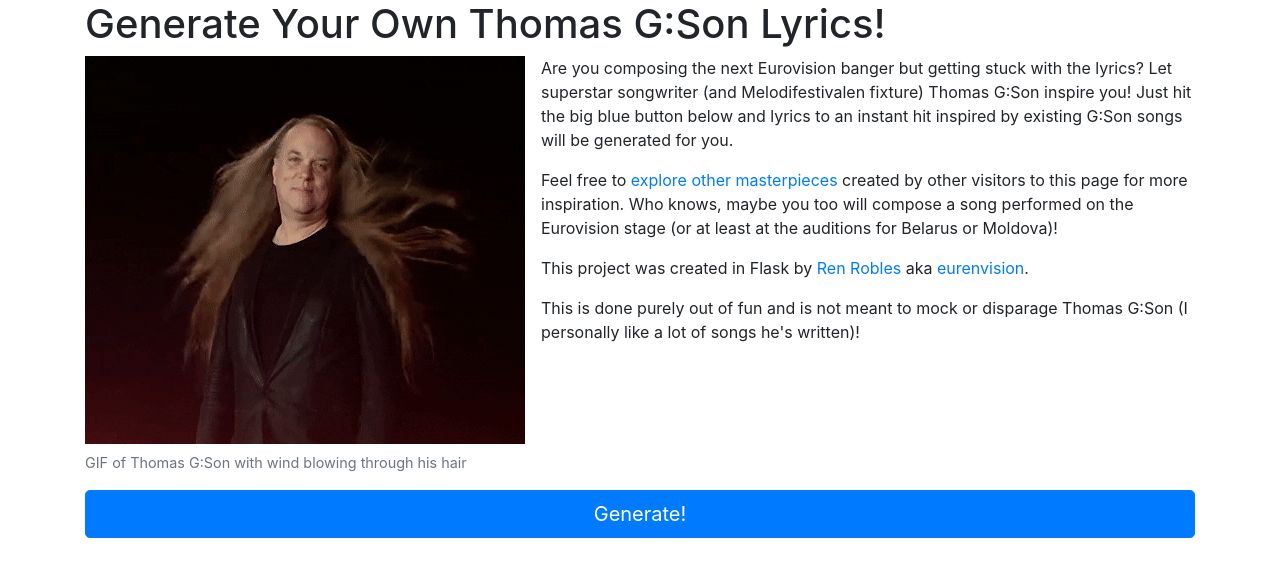
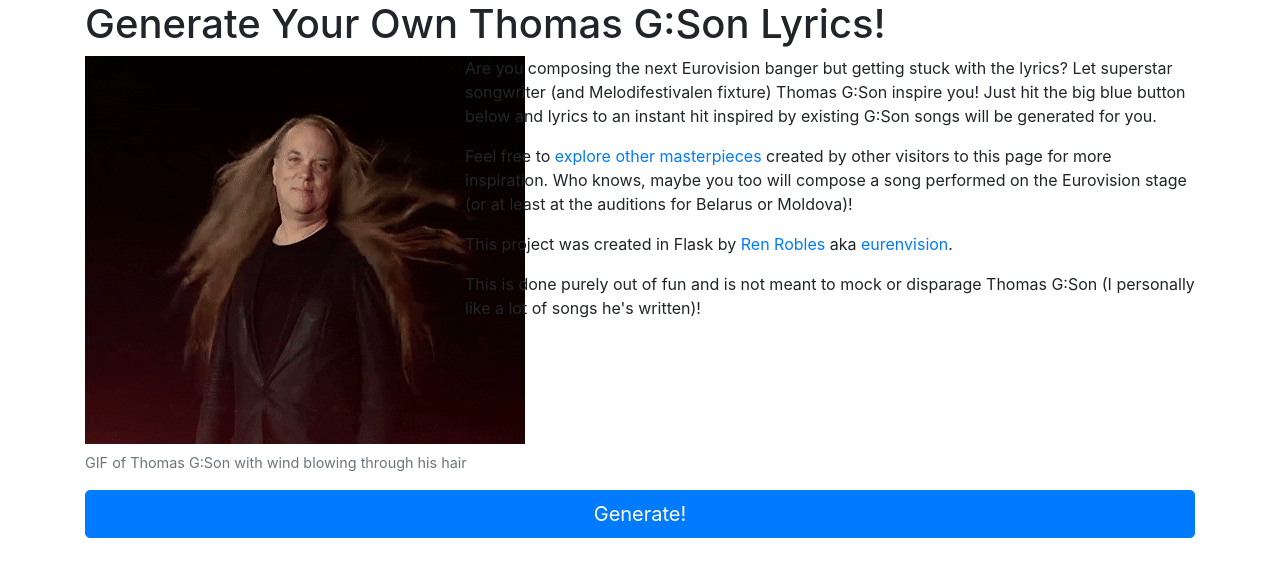
Before and after one commit to ren1982/gson-generator, a Flask app: page / in a window 1280 px wide. Shown: the part 56-633 px from the top of the page. Run offline with Flask 2, Linux system fonts and the light colour scheme; some libraries are stand-ins or nearby versions.

Commit message:
updated layout

```diff
--- a/templates/gson_generator/main.html
+++ b/templates/gson_generator/main.html
@@ -3,14 +3,16 @@
 {% block content %}
 <h1>Generate Your Own Thomas G:Son Lyrics!</h1>
 
-<div class="media">
+<div class="row">
+    <div class="col-4">
     <figure class="figure">
         <img src="{{ url_for('static', filename='gson_hair.gif') }}" class="figure-img align-self-start mr-3"
              alt="GIF of Thomas G:Son with wind blowing through his hair">
         <figcaption class="figure-caption">GIF of Thomas G:Son with wind blowing through his hair</figcaption>
     </figure>
+        </div>
 
-    <div class="media-body">
+    <div class="col-8">
         <p>Are you composing the next Eurovision banger but getting stuck with the lyrics? Let superstar songwriter (and
             Melodifestivalen fixture) Thomas G:Son inspire you! Just hit the big blue button below and lyrics to an
             instant hit
```
